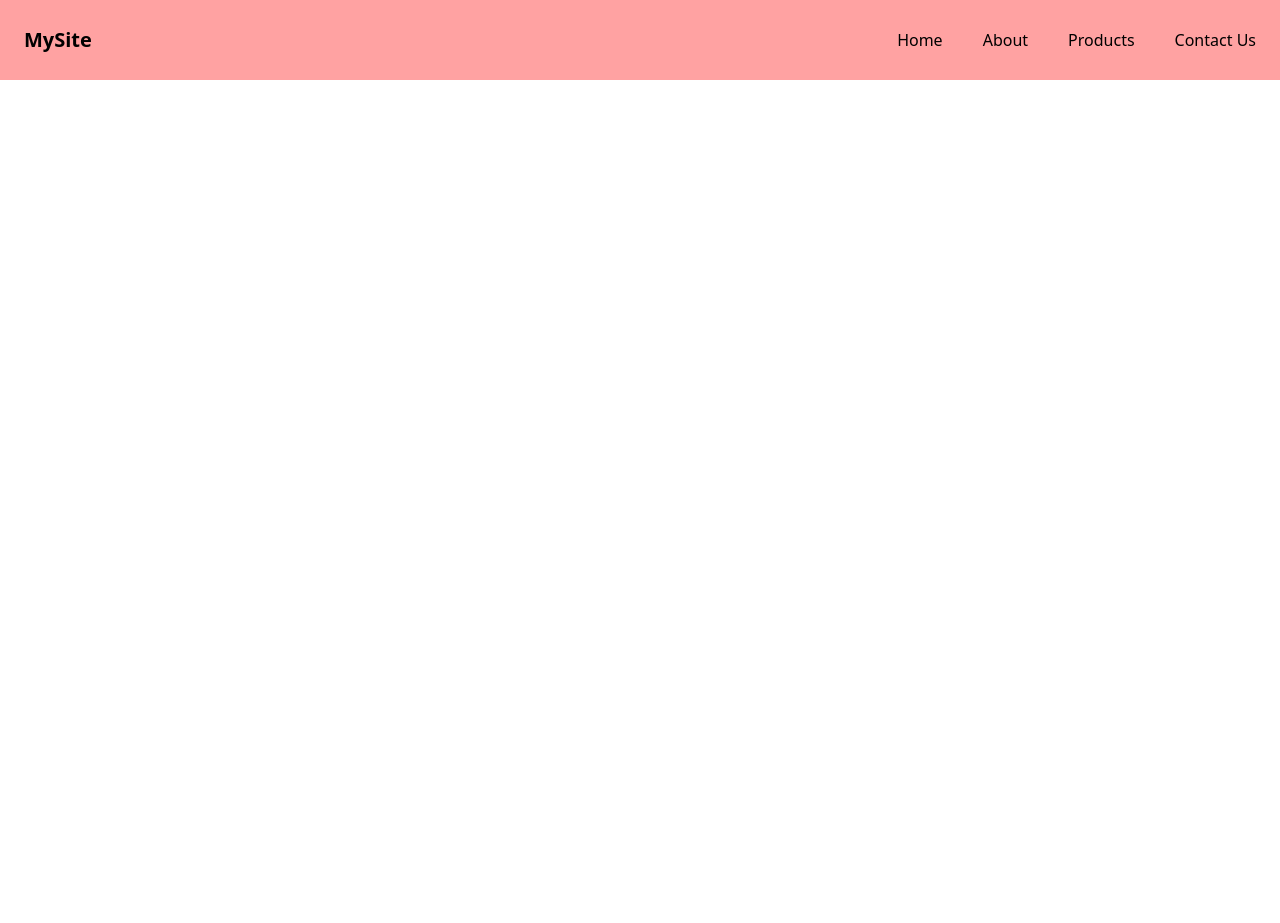
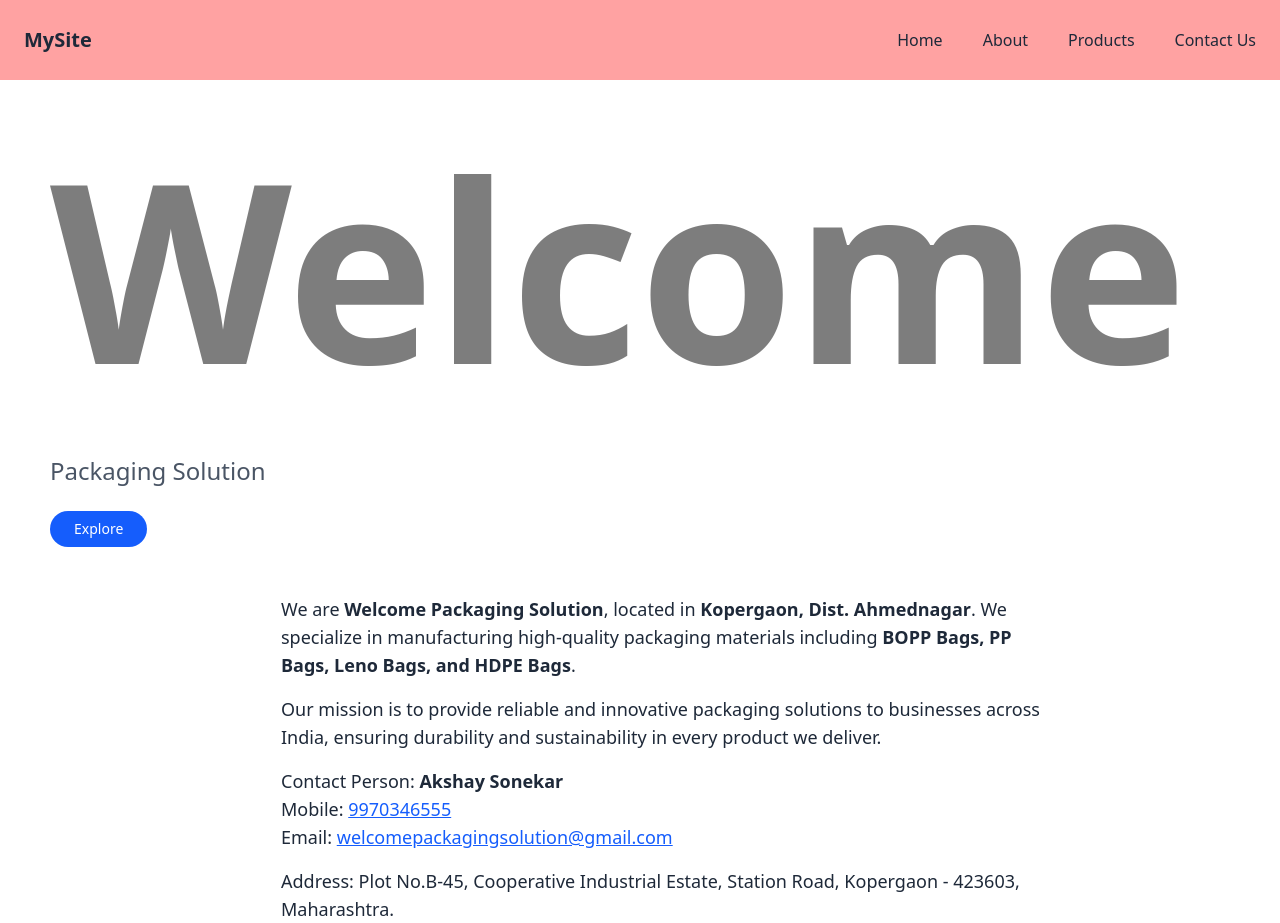
Before and after one commit to sudarshansangle56/welcome-packaging-solutions, a Next.js app in the folder welcome/: page / in a window 1280 px wide. Before the commit the page ends 800 px from the top, so only its background shows below. Built offline with nearby package versions, Linux system fonts and the light colour scheme.

Commit message:
setup the routes

```diff
--- a/welcome/app/about/page.js
+++ b/welcome/app/about/page.js
@@ -1,9 +1,28 @@
 import React from 'react'
+import Navbar from '../components/Navbar'
 
 function page() {
   return (
     <div>
-      <h2>this about me page</h2>
+      <Navbar/>
+   <div className="max-w-4xl mx-auto p-6">
+        <div className="bg-blue-50 rounded-xl shadow-md p-6 space-y-4">
+          <div className="text-3xl font-bold text-blue-700">Welcome Packaging Solution</div>
+          <div className="text-lg font-semibold">Akshay Sonekar</div>
+          <div className="text-md">Mob.: <a href="tel:9970346555" className="text-blue-600 underline">9970346555</a></div>
+          <div className="text-md font-medium">
+            Manufacturer:
+            <span className="text-gray-700"> BOPP Bag, PP Bag, Leno Bag, HDPE Bag</span>
+          </div>
+          <div className="text-md">
+            Plot No.B-45, Cooperative Industrial Estate, Station Road, Kopergaon - 423603<br />
+            Dist. Ahmednagar
+          </div>
+          <div className="text-md">
+            Email: <a href="mailto:welcomepackagingsolution@gmail.com" className="text-blue-600 underline">welcomepackagingsolution@gmail.com</a>
+          </div>
+        </div>
+    </div>
     </div>
   )
 }
--- a/welcome/app/components/Navbar.js
+++ b/welcome/app/components/Navbar.js
@@ -1,36 +1,54 @@
 "use client";
 import React, { useState } from "react";
-import { Menu } from "lucide-react"; // You can also use Heroicons, FontAwesome, etc.
+import { Menu } from "lucide-react";
+import Link from "next/link";
 
 function Navbar() {
   const [isOpen, setIsOpen] = useState(false);
+
+  const navItems = [
+    { name: "Home", href: "/" },
+    { name: "About", href: "/about" },
+    { name: "Products", href: "/products" }, // Assuming you want this page too
+    { name: "Contact Us", href: "/contact" },
+  ];
 
   return (
     <nav className="bg-red-300 w-full">
       <div className="flex justify-between items-center h-20 px-6">
         <h2 className="text-xl font-bold">MySite</h2>
-
-        {/* Hamburger Icon (visible on mobile only) */}
-        <div className="md:hidden cursor-pointer" onClick={() => setIsOpen(!isOpen)}>
+        <div
+          className="md:hidden cursor-pointer"
+          onClick={() => setIsOpen(!isOpen)}
+        >
           <Menu size={28} />
         </div>
-
-        {/* Navbar links for desktop */}
         <div className="hidden md:flex gap-10">
-          <h2>Home</h2>
-          <h2>About</h2>
-          <h2>Products</h2>
-          <h2>Contact Us</h2>
+          {navItems.map((item) => (
+            <Link
+              key={item.name}
+              href={item.href}
+              className="hover:text-white font-medium"
+            >
+              {item.name}
+            </Link>
+          ))}
         </div>
       </div>
 
       {/* Mobile dropdown menu */}
       {isOpen && (
         <div className="flex flex-col items-center gap-4 pb-4 md:hidden">
-          <h2>Home</h2>
-          <h2>About</h2>
-          <h2>Products</h2>
-          <h2>Contact Us</h2>
+          {navItems.map((item) => (
+            <Link
+              key={item.name}
+              href={item.href}
+              className="hover:text-white font-medium"
+              onClick={() => setIsOpen(false)}
+            >
+              {item.name}
+            </Link>
+          ))}
         </div>
       )}
     </nav>
--- a/welcome/app/contact/page.js
+++ b/welcome/app/contact/page.js
@@ -0,0 +1,14 @@
+import React from 'react'
+import Navbar from '../components/Navbar'
+
+function page() {
+  return (
+    <div>
+        <Navbar/>
+      <div className="text-lg font-semibold">Akshay Sonekar</div>
+      <div className="text-md">Mob.: <a href="tel:9970346555" className="text-blue-600 underline">9970346555</a></div>
+    </div>
+  )
+}
+
+export default page
--- a/welcome/app/pages/Main.js
+++ b/welcome/app/pages/Main.js
@@ -1,13 +1,41 @@
-import React from 'react'
-import Navbar from '../components/Navbar'
+import React from 'react';
+import Navbar from '../components/Navbar';
+import Link from 'next/link';
 
 function Main() {
   return (
-    <div>
-        <Navbar/>
+    <div className="min-h-screen bg-white text-gray-800">
+      <Navbar />
+      <div className="pl-[50px] ">
+        <h1 className="text-[250px] font-bold text-[#22222296]">Welcome</h1>
+        <p className="text-2xl font-medium text-gray-600 mb-6">Packaging Solution</p>
 
+        <Link href="/about">
+          <button className="px-6 py-2 text-sm bg-blue-600 text-white rounded-full hover:bg-blue-700 transition">
+            Explore
+          </button>
+        </Link>
+
+        <div className="mt-12 text-lg text-left max-w-3xl mx-auto space-y-4">
+          <p>
+            We are <strong>Welcome Packaging Solution</strong>, located in <strong>Kopergaon, Dist. Ahmednagar</strong>.
+            We specialize in manufacturing high-quality packaging materials including <strong>BOPP Bags, PP Bags, Leno Bags, and HDPE Bags</strong>.
+          </p>
+          <p>
+            Our mission is to provide reliable and innovative packaging solutions to businesses across India, ensuring durability and sustainability in every product we deliver.
+          </p>
+          <p>
+            Contact Person: <strong>Akshay Sonekar</strong> <br />
+            Mobile: <a href="tel:9970346555" className="text-blue-600 underline">9970346555</a><br />
+            Email: <a href="mailto:welcomepackagingsolution@gmail.com" className="text-blue-600 underline">welcomepackagingsolution@gmail.com</a>
+          </p>
+          <p>
+            Address: Plot No.B-45, Cooperative Industrial Estate, Station Road, Kopergaon - 423603, Maharashtra.
+          </p>
+        </div>
+      </div>
     </div>
-  )
+  );
 }
 
-export default Main
+export default Main;
--- /dev/null
+++ b/welcome/app/products/page.js
@@ -0,0 +1,16 @@
+import React from 'react'
+import Navbar from '../components/Navbar'
+
+function page() {
+  return (
+    <div>
+      <Navbar/>
+      <div className="text-md font-medium">
+            Manufacturer:
+            <span className="text-gray-700"> BOPP Bag, PP Bag, Leno Bag, HDPE Bag</span>
+          </div>
+    </div>
+  )
+}
+
+export default page
```
